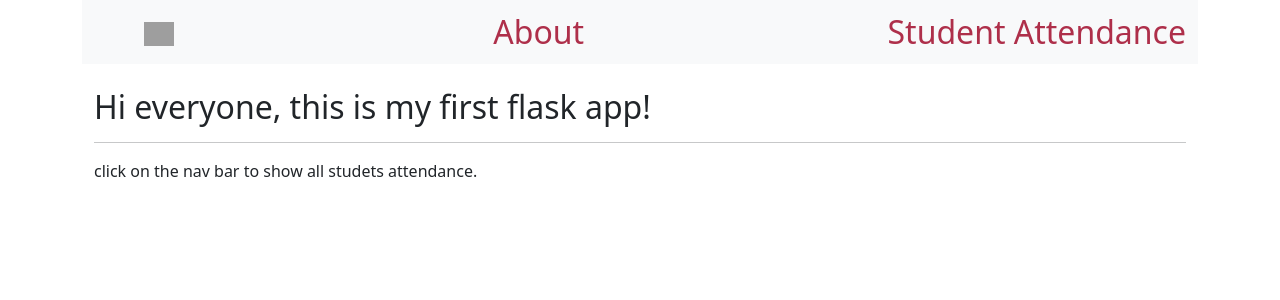
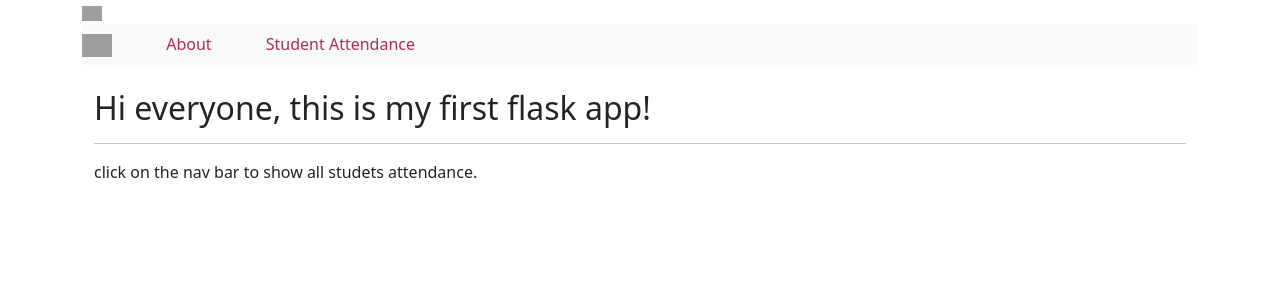
Before and after one commit to galfrylich/finalProject, a Python web app: template templates/index.html in a window 1280 px wide. Shown: the top 300 px of the page. Run offline with Jinja, Linux system fonts and the light colour scheme; the template is opened without the code that fills it, so the values that code supplies are empty; grey boxes are pictures that could not be loaded.

Commit message:
fix bug in pictures

```diff
--- a/templates/base.html
+++ b/templates/base.html
@@ -7,7 +7,7 @@
     <style>
         nav a {
             color: #ae2f4a;
-            font-size: 2em;
+            font-size: 1em;
             margin-left: 50px;
             text-decoration: none;
 
@@ -16,13 +16,12 @@
 </head>
 <body>
     <div class="container">
+        <img src="../static/bynet.jpg" class="img-fluid" alt="bynet" width=20 height="20">
         <nav class="navbar bg-light">
-            <div class="container">
-              <a class="navbar-brand" href="#">
-                <img src="../searching-bar.png"  width="30" height="24">
+            <div class="">
+                <img src="../static/searching-bar.png" class="img-fluid" alt="nav-bar-pic" width="30" height="24">
                 <a href="{{ url_for('index') }}">About</a>
                 <a href="{{ url_for('show_students') }}">Student Attendance</a>
-              </a>
             </div>
         </nav>
 
```
